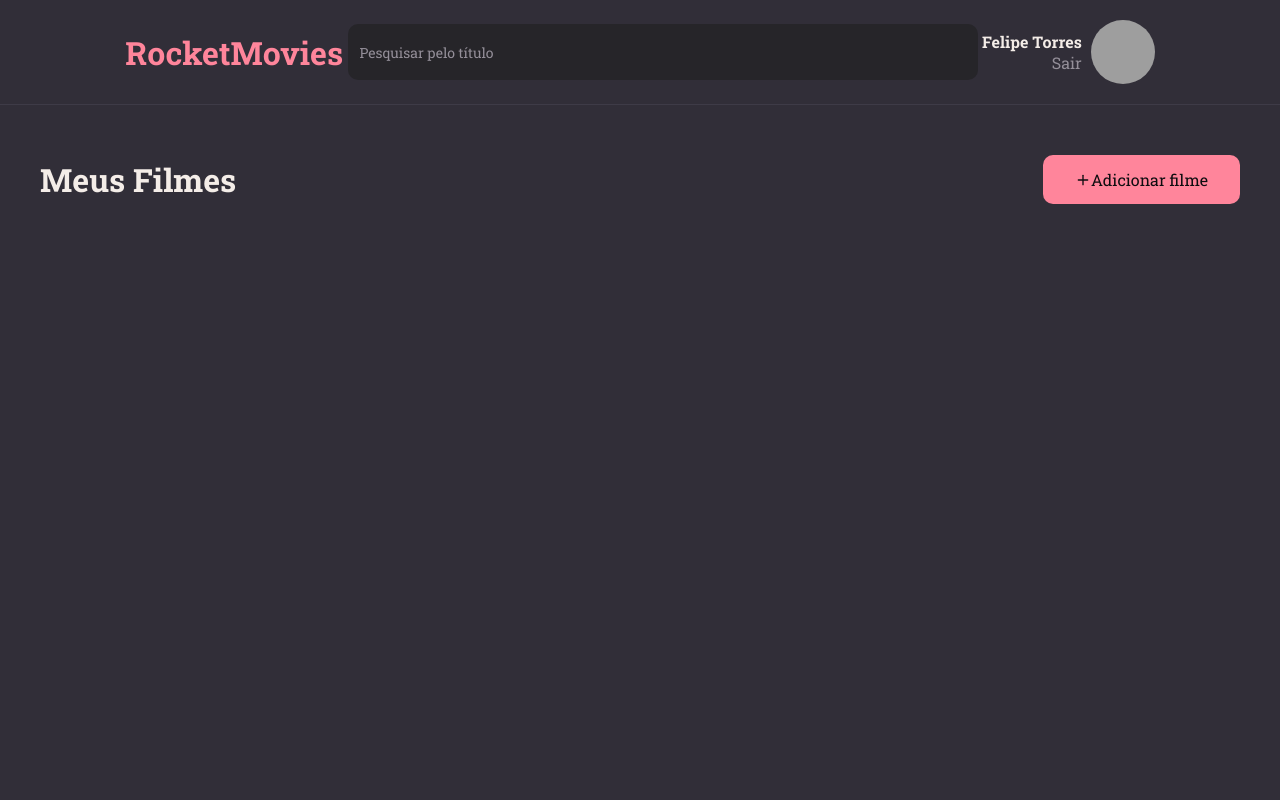
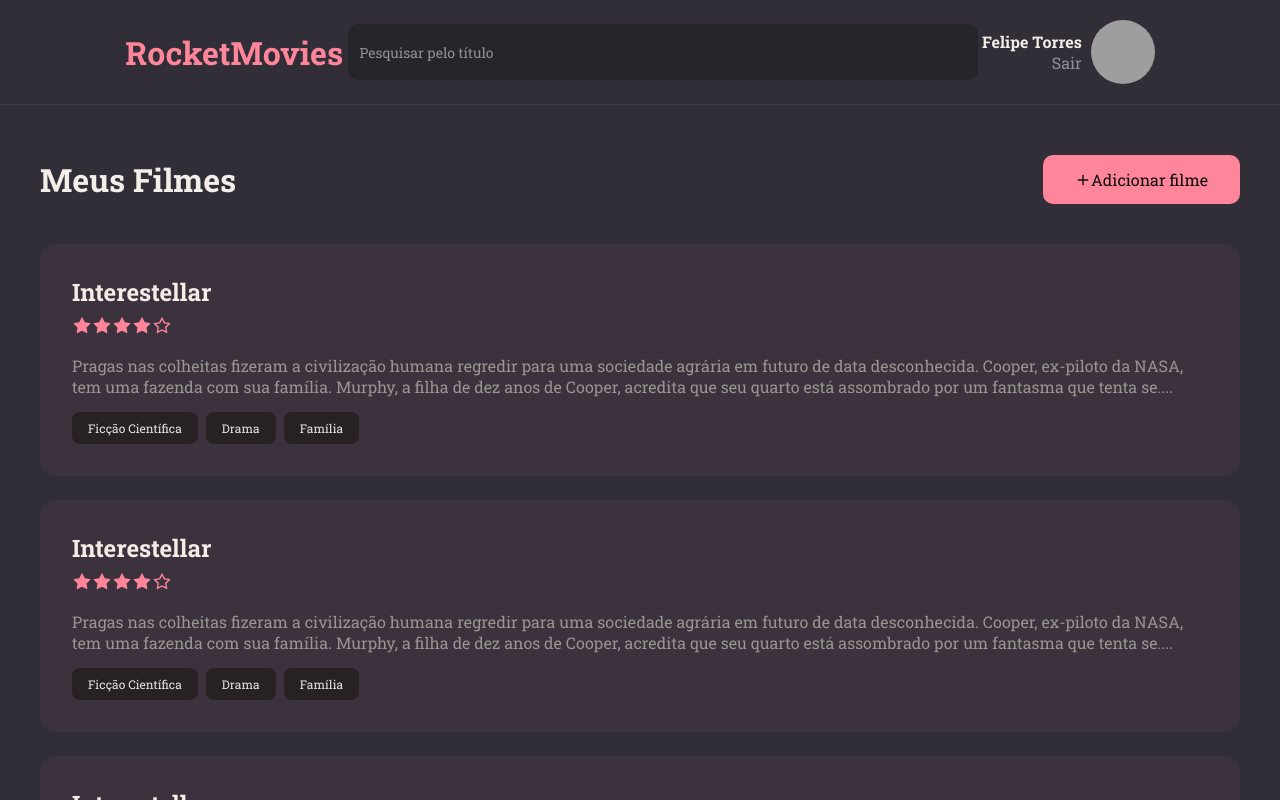
Before and after one commit to Felipe099/Challenge_RocketMovies_Rocketseat, a React (Vite) app: page / in a window 1280 px wide. Built offline with nearby package versions, Linux system fonts and the light colour scheme; grey boxes are pictures that could not be loaded.

Commit message:
Finalized screen Home

```diff
--- /dev/null
+++ b/src/Components/Note/index.jsx
@@ -0,0 +1,33 @@
+import { Container } from './style';
+
+import { AiOutlineStar, AiFillStar } from 'react-icons/ai';
+
+import { Tag } from '../Tag';
+
+export function Note() {
+    return (
+        <Container>
+            <header>
+                <h1>Interestellar</h1>
+                <AiFillStar size={20} />
+                <AiFillStar size={20} />
+                <AiFillStar size={20} />
+                <AiFillStar size={20} />
+                <AiOutlineStar size={20} />
+            </header>
+            <p>
+                Pragas nas colheitas fizeram a civilização humana regredir para
+                uma sociedade agrária em futuro de data desconhecida. Cooper,
+                ex-piloto da NASA, tem uma fazenda com sua família. Murphy, a
+                filha de dez anos de Cooper, acredita que seu quarto está
+                assombrado por um fantasma que tenta se....
+            </p>
+
+            <div>
+                <Tag title="Ficção Científica" />
+                <Tag title="Drama" />
+                <Tag title="Família" />
+            </div>
+        </Container>
+    );
+}
--- /dev/null
+++ b/src/Components/Note/style.js
@@ -0,0 +1,30 @@
+import styled from 'styled-components';
+
+export const Container = styled.div`
+    width: 100%;
+    height: 100%;
+
+    background-color: ${({ theme }) => theme.COLORS.ROSA_900};
+
+    padding: 32px;
+    border-radius: 16px;
+
+    color: ${({ theme }) => theme.COLORS.GRAY_300};
+
+    margin-bottom: 24px;
+
+    > header {
+        color: ${({ theme }) => theme.COLORS.WHITE};
+
+        > svg {
+            color: ${({ theme }) => theme.COLORS.ROSA};
+            margin: 8px 0 15px;
+        }
+    }
+
+    > div {
+        display: flex;
+        margin-top: 15px;
+        gap: 8px;
+    }
+`;
--- a/src/pages/Home/index.jsx
+++ b/src/pages/Home/index.jsx
@@ -3,20 +3,25 @@ import { FiPlus } from 'react-icons/fi';
 import { Container, Content } from './styles';
 
 import { Header } from '../../components/Header';
+import { Note } from '../../components/Note';
 
 export function Home() {
     return (
         <Container>
             <Header />
-
             <Content>
                 <header>
                     <h1>Meus Filmes</h1>
                     <a href="#">
-                        <FiPlus size={16}/>
+                        <FiPlus size={16} />
                         Adicionar filme
                     </a>
                 </header>
+                <section>
+                    <Note />
+                    <Note />
+                    <Note />
+                </section>
             </Content>
         </Container>
     );
--- a/src/pages/Home/styles.js
+++ b/src/pages/Home/styles.js
@@ -15,6 +15,8 @@ export const Content = styled.div`
     grid-area: content;
 
     width: 1200px;
+
+    overflow-y: auto;
 
     margin: 50px auto 0;
 
@@ -36,4 +38,8 @@ export const Content = styled.div`
             border-radius: 10px;
         }
     }
+
+    > section {
+        margin-top: 40px;
+    }
 `;
--- a/src/styles/global.js
+++ b/src/styles/global.js
@@ -31,4 +31,17 @@ button {
 button:hover{
   filter: brightness(0.9);
 }
+
+  *::-webkit-scrollbar {
+        width: 8px;
+    }
+
+    *::-webkit-scrollbar-track {
+        background: transparent;
+    }
+
+    *::-webkit-scrollbar-thumb {
+        background-color: ${({ theme }) => theme.COLORS.ROSA};
+        border-radius: 8px;
+    }
 `;
```
Also changed, not shown: src/pages/Create/styles.js (+0 -12 lines), src/pages/Preview/styles.js (+0 -13 lines).
